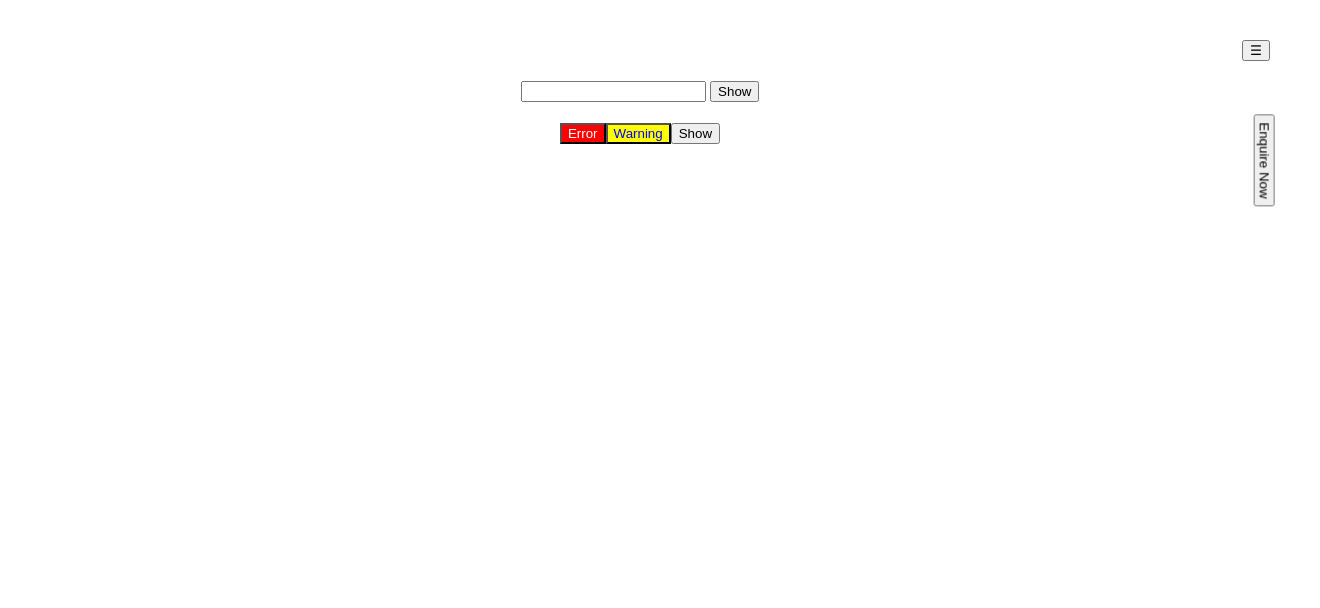
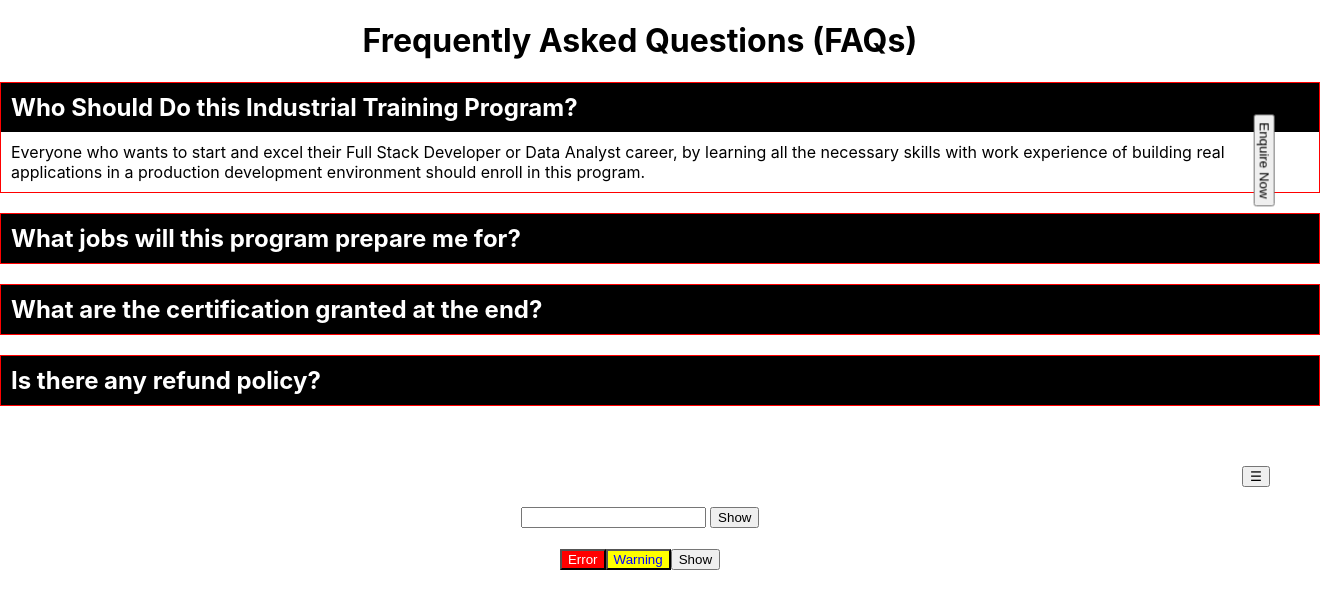
Before and after one commit to prajapatihet/statehandling, a React (Create React App) app: page / in a window 1280 px wide. Shown: the top 608 px of the page, 1320 px wide, since content can reach past the window. Built offline with nearby package versions, Linux system fonts and the light colour scheme.

Commit message:
simple FAQs section

```diff
--- a/src/App.css
+++ b/src/App.css
@@ -67,3 +67,37 @@
   top: 150px;
   transform: rotate(90deg);
 }
+
+.faqouter {
+  width: 1320px;
+  margin: auto;
+}
+
+.faqitems {
+  border: 1px solid red;
+  margin-bottom: 20px;
+  cursor: pointer;
+}
+
+
+.faqitems h2 {
+  margin: 0px;
+  padding: 10px;
+  background-color: black;
+  color: white;
+  text-align: left;
+}
+
+.faqitems p {
+  margin: 0px;
+  padding: 0px;
+  height: 0px;
+  transform: scaleY(0);
+  text-align: left;
+}
+
+.activeAns {
+  height: auto !important;
+  transform: scaleY(1) !important;
+  padding: 10px !important;
+}
--- a/src/App.js
+++ b/src/App.js
@@ -1,6 +1,7 @@
 import { useState } from 'react';
 import './App.css';
-import btnModule from './Button.module.css'
+import btnModule from './Button.module.css';
+import { questions } from './Data/faqs';
 
 function App() {
   let [status, setStatus] = useState(false)
@@ -10,8 +11,25 @@ function App() {
   let [menuStatus, setMenuStatus] = useState(false)
 
   let [modalStatus, setModalStatus] = useState(false)
+
+  let [showAns, setShowAns] = useState(questions[0].id)
   return (
     <div className="App">
+      <div>
+        <h1>Frequently Asked Questions (FAQs)</h1>
+        <div className='faqouter'>
+
+          {questions.map((faqItems, i) => {
+            return (
+              <div className='faqitems'>
+                <h2 onClick={() => setShowAns(faqItems.id)}>{faqItems.question}</h2>
+                <p className={showAns === faqItems.id ? 'activeAns' : ''}>{faqItems.answer}</p>
+              </div>
+            )
+          })}
+
+        </div>
+      </div>
       <div>
         <button className='en' onClick={() => setModalStatus(true)}>Enquire Now</button>
       </div>
--- /dev/null
+++ b/src/Data/faqs.jsx
@@ -0,0 +1,22 @@
+export const questions = [
+    {
+        id: 1,
+        question: 'Who Should Do this Industrial Training Program?',
+        answer: 'Everyone who wants to start and excel their Full Stack Developer or Data Analyst career, by learning all the necessary skills with work experience of building real applications in a production development environment should enroll in this program.',
+    },
+    {
+        id: 2,
+        question: 'What jobs will this program prepare me for?',
+        answer: 'This program will prepare you to ace interviews for Full Stack Developer / Data Analyst roles as well as Software Engineer in exciting tech startups, product-based companies, and tech multi-nationals. ',
+    },
+    {
+        id: 3,
+        question: 'What are the certification granted at the end?',
+        answer: 'Before the start of the program you\'ll get an enrolment confirmation letter from us. At the end of the training, you\'ll get training completion certificate, and top students from each batch will get letter of recommendation from us.',
+    },
+    {
+        id: 4,
+        question: 'Is there any refund policy?',
+        answer: 'There is no option for refund in this course.',
+    },
+]
```
